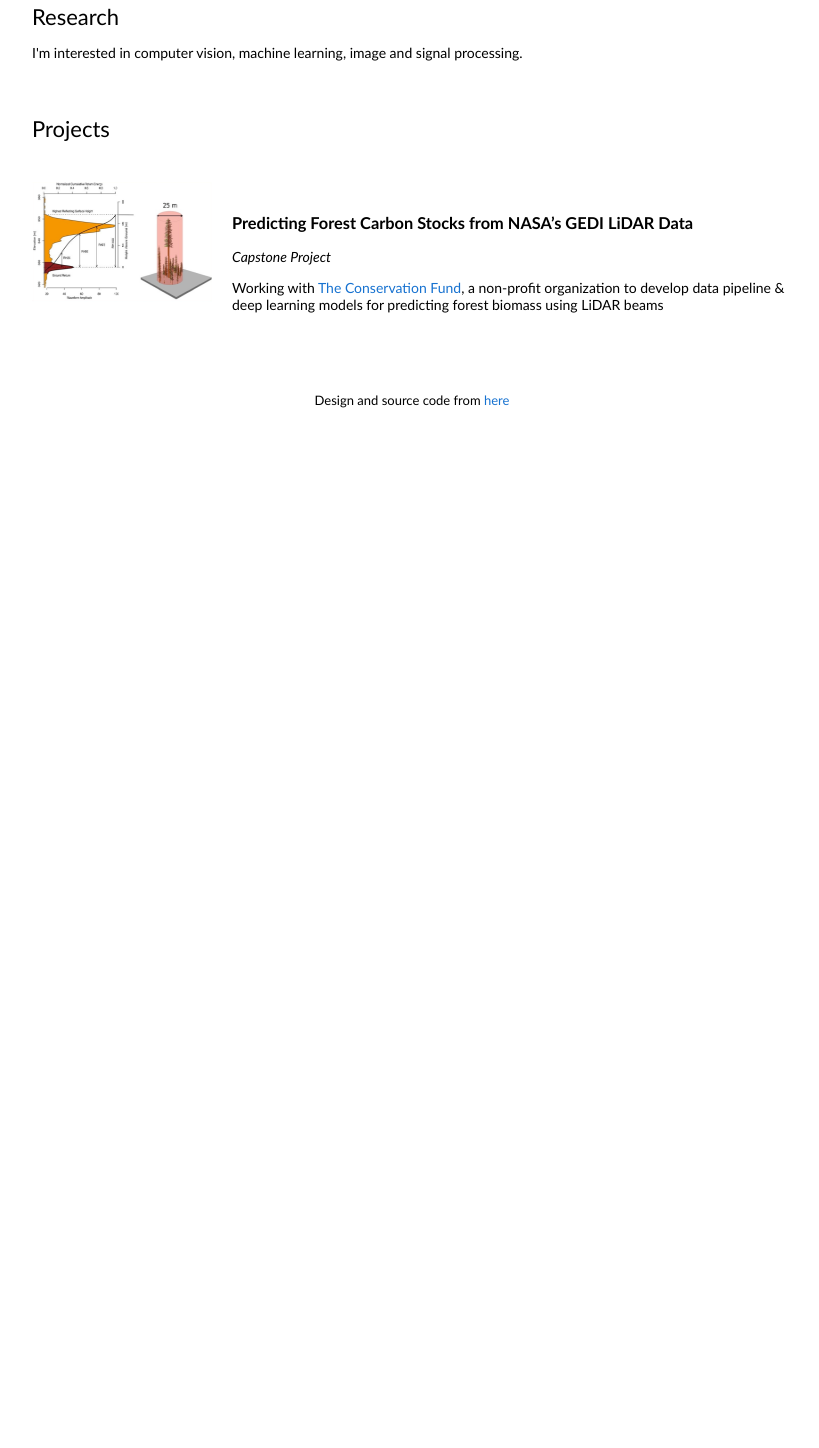
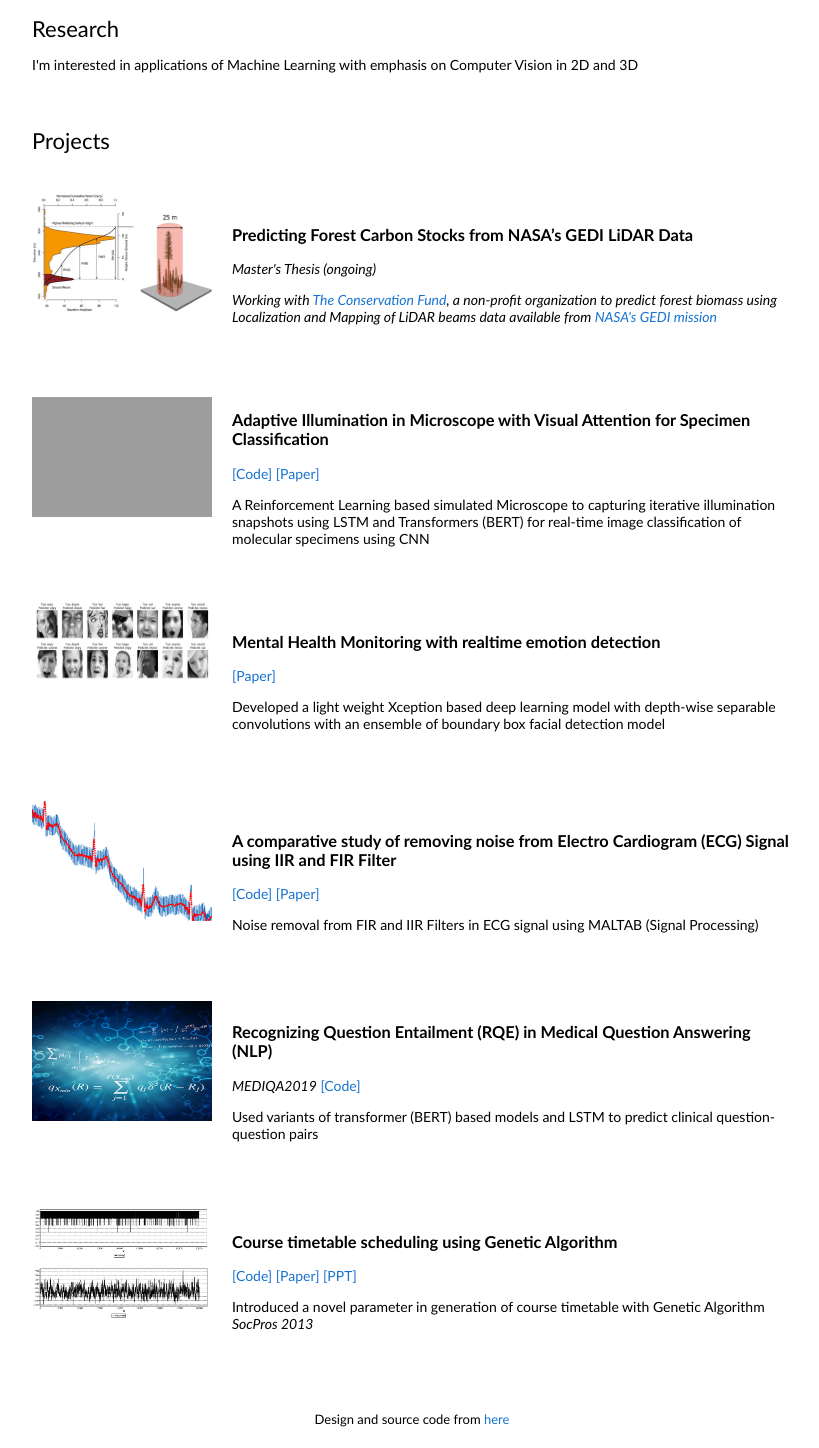
Before and after one commit to ravitashaw/ravi.github.io, a plain HTML site: page index.html in a window 1280 px wide. Shown: the part 349-1797 px from the top of the page, without its empty margins (228-1047 px from the left). Before the commit the page ends 800 px from the top, so only its background shows below. Drawn offline with Linux system fonts and the light colour scheme; grey boxes are pictures that could not be loaded.

Commit message:
added more projects

```diff
--- a/index.html
+++ b/index.html
@@ -34,11 +34,14 @@
                   <p style="text-align:center">
                     <name>Ravi Bathla</name>
                   </p>
-                  <p>I am a graduate student in Data Science at Duke University, with specialization in Machine Learning, Computer Vision, and Natural Language Processing.
+                  <p>Graduate student at Duke University, with specialization in Machine Learning, Computer Vision, and Natural Language Processing.
+                    <br/><br/>
+
+                    My current research is in  prototyping a system for 3D (SLAM) human head tracking and facial landmarks using stereo vision and depth cameras for treating psychiatric and neurological disorders at <a href="https://sites.google.com/view/bsel/" target="_blank">Brain Stimulation Engineering Lab, Duke University </a> with <em>Dr. Angel Peterchev</em>.
                   </p>
 
                   <p>
-                    Previously, I worked as a Software Developer for five years at Rakuten and IBM. Before that, I received my bachelor's in Computer Science from GBPUAT, India.
+                    Previously, I worked as a Software Developement Engineer for 5 years at Rakuten and IBM. Before that, I received my BS in Computer Science from GBPUAT, India.
                   </p>
 
                   <p style="text-align:center">
@@ -59,7 +62,7 @@
                 <td style="padding:20px;width:100%;vertical-align:middle">
                   <heading>Research</heading>
                   <p>
-                    I'm interested in computer vision, machine learning, image and signal processing.
+                    I'm interested in applications of Machine Learning with emphasis on Computer Vision in 2D and 3D
                   </p>
                 </td>
               </tr>
@@ -76,6 +79,7 @@
 
               <table style="width:100%;border:0px;border-spacing:0px;border-collapse:separate;margin-right:auto;margin-left:auto;">
                 <tbody>
+
               <tr onmouseout="porlight_stop()" onmouseover="porlight_start()">
                 <td style="padding:20px;width:25%;vertical-align:middle">
                   <div class="one">
@@ -85,10 +89,86 @@
                 </td>
                 <td style="padding:20px;width:75%;vertical-align:middle">
                   <h3>Predicting Forest Carbon Stocks from NASA’s GEDI LiDAR Data</h3>
-                  <em>Capstone Project</em>
+                  <em>Master's Thesis (ongoing) <em>
+
+                  <p>Working with <a href="https://www.workingforestfund.org" target="_blank">The Conservation Fund</a>, a non-profit organization to predict forest biomass using Localization and Mapping of LiDAR beams data available from <a href="https://gedi.umd.edu/mission/mission-overview/" target="_blank">NASA's GEDI mission </a></p>
+                </td>
+              </tr>
+
+              <tr onmouseout="porlight_stop()" onmouseover="porlight_start()">
+                <td style="padding:20px;width:25%;vertical-align:middle">
+                  <div class="one">
+                    <img src='images/result.png' width="180px" height="120px">
+                  </div>
+
+                </td>
+                <td style="padding:20px;width:75%;vertical-align:middle">
+                  <h3>Adaptive Illumination in Microscope with Visual Attention for Specimen Classification</h3>
+                  <a href="https://github.com/ravitashaw/transformed-illumination" target="_blank">[Code]</a> <a href="images/adaptive_illumination_bathla_ravi.pdf" target="_blank">[Paper]</a>
+
+                  <p>A Reinforcement Learning based simulated Microscope to capturing iterative illumination snapshots using LSTM and Transformers (BERT) for real-time image classification of molecular specimens using CNN</p>
+                </td>
+              </tr>
+
+              <tr onmouseout="porlight_stop()" onmouseover="porlight_start()">
+                <td style="padding:20px;width:25%;vertical-align:middle">
+                  <div class="one">
+                    <img src='images/emo.png' width="180px" height="80px">
+                  </div>
+
+                </td>
+                <td style="padding:20px;width:75%;vertical-align:middle">
+                  <h3>Mental Health Monitoring with realtime emotion detection</h3>
+                  <a href="images/emodetect.pdf" target="_blank">[Paper]</a>
 
                   <p></p>
-                  <p>Working with <a href="https://www.workingforestfund.org" target="_blank">The Conservation Fund</a>, a non-profit organization to develop data pipeline & deep learning models for predicting forest biomass using LiDAR beams</p>
+                  <p>Developed a light weight Xception based deep learning model with depth-wise separable convolutions with an ensemble of boundary box facial detection model</p>
+                </td>
+              </tr>
+
+              <tr onmouseout="porlight_stop()" onmouseover="porlight_start()">
+                <td style="padding:20px;width:25%;vertical-align:middle">
+                  <div class="one">
+                    <img src='images/ecg.png' width="180px" height="120px">
+                  </div>
+
+                </td>
+                <td style="padding:20px;width:75%;vertical-align:middle">
+                  <h3>A comparative study of removing noise from Electro Cardiogram (ECG) Signal using IIR and FIR Filter</h3>
+                  <a href="https://github.com/ravitashaw/bme671" target="_blank">[Code]</a> <a href="images/ecg_noise.pdf" target="_blank">[Paper]</a>
+
+                  <p>Noise removal from FIR and IIR Filters in ECG signal using MALTAB (Signal Processing)</p>
+                </td>
+              </tr>
+
+              <tr onmouseout="porlight_stop()" onmouseover="porlight_start()">
+                <td style="padding:20px;width:25%;vertical-align:middle">
+                  <div class="one">
+                    <img src='images/mediqa.jpg' width="180px" height="120px">
+                  </div>
+
+                </td>
+                <td style="padding:20px;width:75%;vertical-align:middle">
+                  <h3>Recognizing Question Entailment (RQE) in Medical Question Answering (NLP)</h3>
+                  <em>MEDIQA2019</em>
+                  <a href="https://github.com/ravitashaw/rqe-nlp-mediqa2019" target="_blank">[Code]</a>
+
+                  <p>Used variants of transformer (BERT) based models and LSTM to predict clinical question-question pairs</p>
+                </td>
+              </tr>
+
+              <tr onmouseout="porlight_stop()" onmouseover="porlight_start()">
+                <td style="padding:20px;width:25%;vertical-align:middle">
+                  <div class="one">
+                    <img src='images/ga.png' width="180px" height="120px">
+                  </div>
+
+                </td>
+                <td style="padding:20px;width:75%;vertical-align:middle">
+                  <h3>Course timetable scheduling using Genetic Algorithm</h3>
+                  <a href="https://github.com/ravitashaw/course-timetable-scheduling-genetic-algo-happiness-param" target="_blank">[Code]</a> <a href="images/SocPros2013Paper.pdf" target="_blank">[Paper]</a> <a href="images/SocPrs2013.pdf" target="_blank">[PPT]</a>
+
+                  <p>Introduced a novel parameter in generation of course timetable with Genetic Algorithm <em>SocPros 2013</em>
                 </td>
               </tr>
             </tbody>
```
Also changed, not shown: images/ecg.png (added), images/emo.png (added), images/filter.png (added), images/filtered_signal_no_baseline.png (added), images/filtered_signal_with_original.png (added), images/ga.png (added), images/mediqa.jpg (added), 7 other files.
